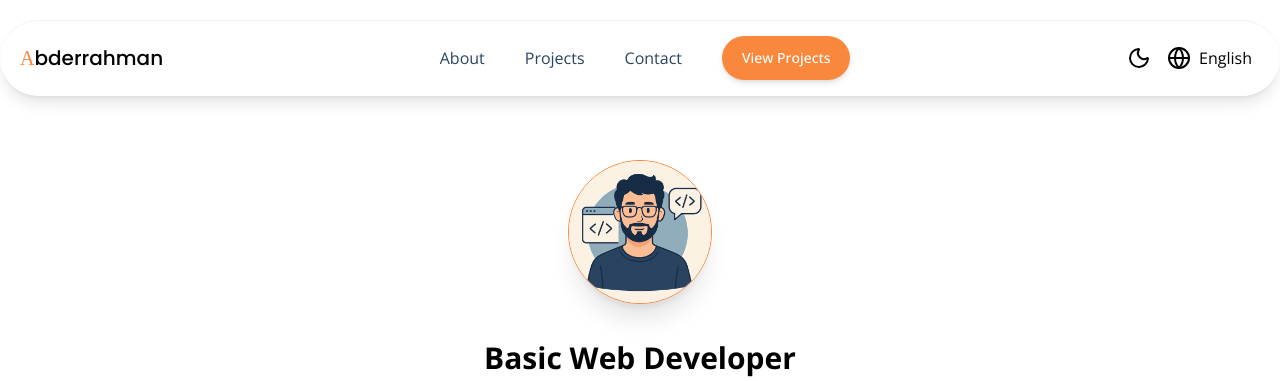
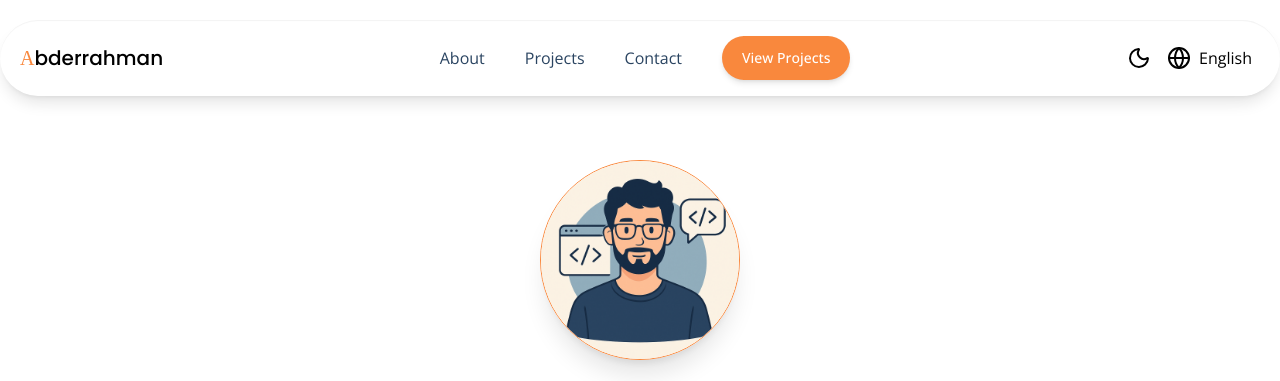
Before and after one commit to OctuMan/portfolio, a website: page index.html in a window 1280 px wide. Shown: the top 381 px of the page. Drawn offline with nearby package versions, Linux system fonts and the light colour scheme; a web font is replaced by a local one.

Commit message:
Edit profile picture

```diff
--- a/index.html
+++ b/index.html
@@ -67,7 +67,7 @@
          <main>
           <section class="hero  my-14 mx-2 gap-4 p-2  flex flex-col items-center justify-center">
             <div class="hero-img mb-5">
-              <img src="images/profile.png" class="w-36 h-36 rounded-full border-secondary border shadow-xl">
+              <img src="images/profile.png" class="w-50 h-50 rounded-full border-secondary border shadow-xl">
             </div>
             <div class="hero-text flex flex-col items-center justify-center gap-2">
               <h1 class="text-3xl font-bold text-center">Basic Web Developer</h1>
@@ -136,6 +136,7 @@
             </div>
 
           </section>
+
          </main>
    </header>
 
```
Also changed, not shown: main.css.
